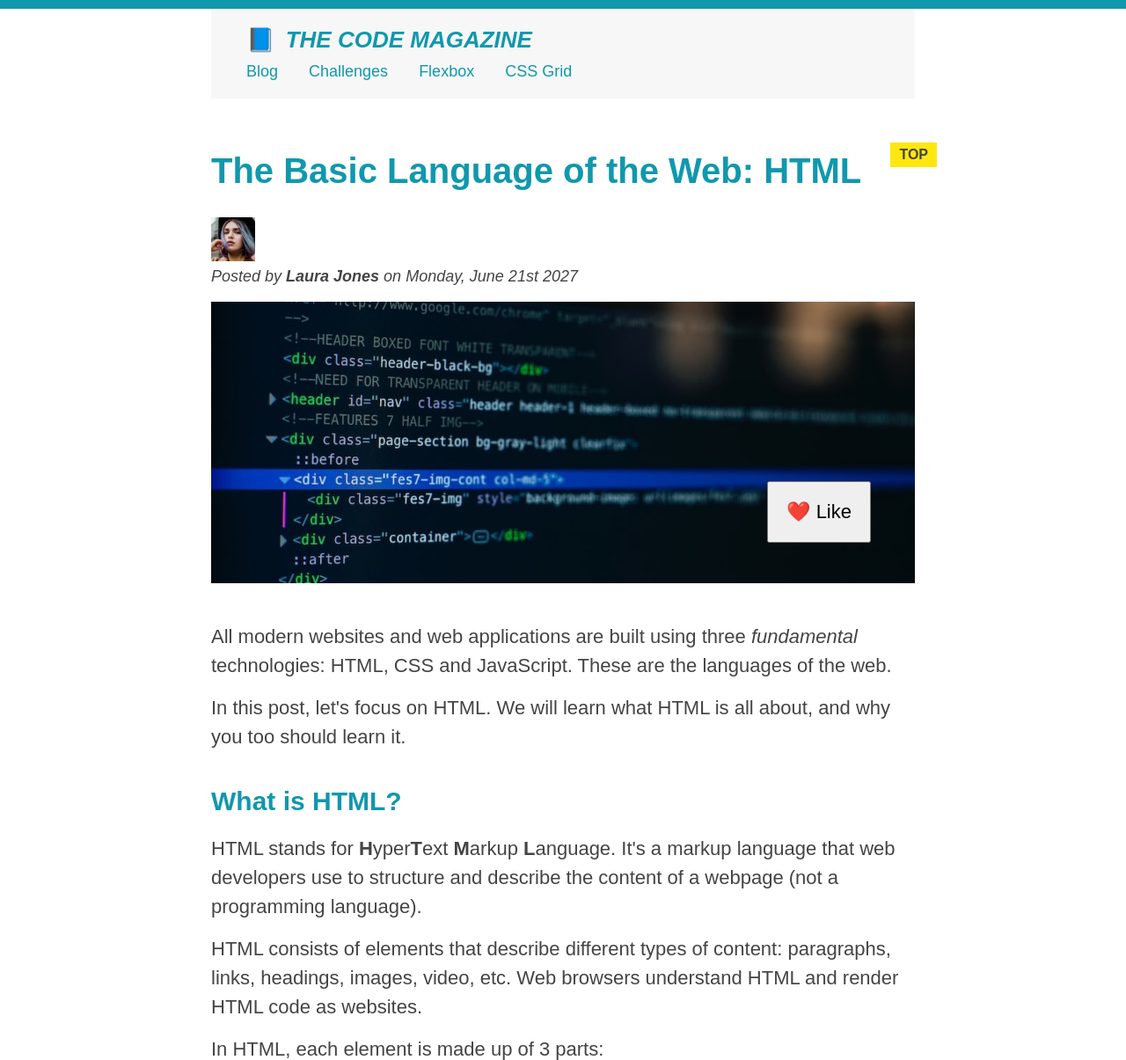
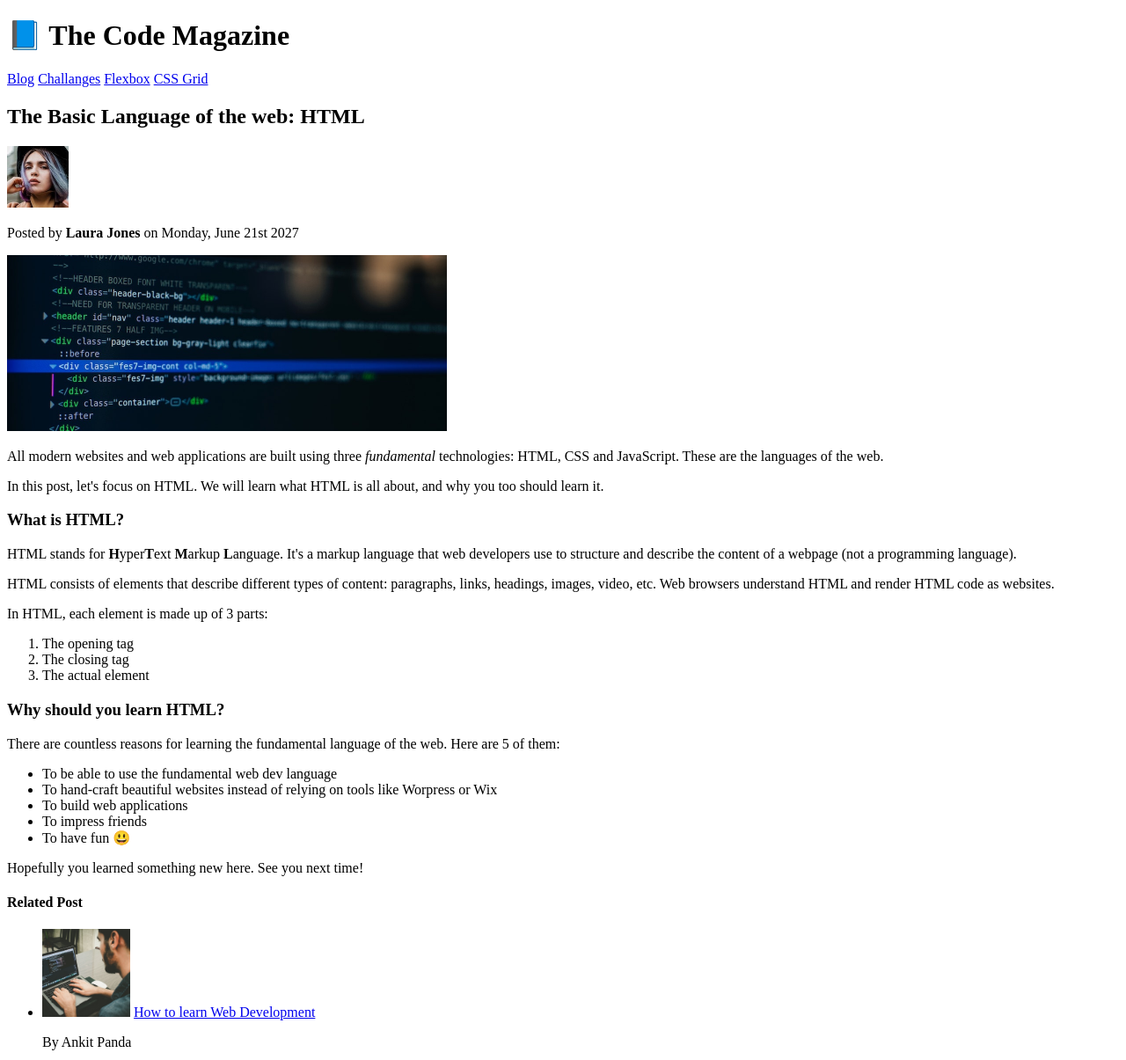
Before and after one commit to ankit12332/CSS-Fundamentals, a plain HTML site: page index.html in a window 1280 px wide. Shown: the top 1205 px of the page at 88% size. Drawn offline with Linux system fonts and the light colour scheme.

Commit message:
removed unwanted branch

```diff
--- a/index.html
+++ b/index.html
@@ -1,166 +1,83 @@
 <!DOCTYPE html>
 <html lang="en">
 <head>
-    <meta charset="UTF-8" />
-    <link href="style.css" rel="stylesheet" />
+    <meta charset="UTF-8">
+    <meta http-equiv="X-UA-Compatible" content="IE=edge">
+    <meta name="viewport" content="width=device-width, initial-scale=1.0">
+    <title>The Basic Language of the web: HTML</title>
+</head>
+<body>
+    <!-- <h1>The Basic Language of the web: HTML</h1>
+    <h2>The Basic Language of the web: HTML</h2>
+    <h3>The Basic Language of the web: HTML</h3>
+    <h4>The Basic Language of the web: HTML</h4>
+    <h5>The Basic Language of the web: HTML</h5>
+    <h6>The Basic Language of the web: HTML</h6> -->
 
-    <title>The Basic Language of the Web: HTML</title>
-  </head>
-
-  <body>
-    <!--
-    <h1>The Basic Language of the Web: HTML</h1>
-    <h2>The Basic Language of the Web: HTML</h2>
-    <h3>The Basic Language of the Web: HTML</h3>
-    <h4>The Basic Language of the Web: HTML</h4>
-    <h5>The Basic Language of the Web: HTML</h5>
-    <h6>The Basic Language of the Web: HTML</h6>
-    -->
-
-    <div class="container">
-      <header class="main-header">
+    <header>
         <h1>📘 The Code Magazine</h1>
-
         <nav>
-          <!-- <strong>This is the navigation</strong> -->
             <a href="blog.html">Blog</a>
-          <a href="#">Challenges</a>
+            <a href="#">Challanges</a>
             <a href="#">Flexbox</a>
             <a href="#">CSS Grid</a>
         </nav>
     </header>
 
     <article>
-        <header class="post-header">
-          <h2>The Basic Language of the Web: HTML</h2>
+        <h2>The Basic Language of the web: HTML</h2>
+        <img src="img/laura-jones.jpg" alt="" width="70px" height="70px">
+        <p>Posted by <strong>Laura Jones</strong> on Monday, June 21st 2027</p>
+        <img src="img/post-img.jpg" alt="HTML Code on a screen" width="500px" height="200px">
 
-          <img
-            src="img/laura-jones.jpg"
-            alt="Headshot of Laura Jones"
-            height="50"
-            width="50"
-          />
-
-          <p id="author">
-            Posted by <strong>Laura Jones</strong> on Monday, June 21st 2027
-          </p>
-
-          <img
-            src="img/post-img.jpg"
-            alt="HTML code on a screen"
-            width="500"
-            height="200"
-            class="post-img"
-          />
-          <button>❤️ Like</button>
-        </header>
-
-        <p>
-          All modern websites and web applications are built using three
-          <em>fundamental</em>
-          technologies: HTML, CSS and JavaScript. These are the languages of the
-          web.
-        </p>
-
-        <p>
-          In this post, let's focus on HTML. We will learn what HTML is all
-          about, and why you too should learn it.
-        </p>
-
+        <p>All modern websites and web applications are built using three <i>fundamental</i> technologies: <b></b>HTML, CSS and JavaScript. These are the languages of the web.</p>
+        <p>In this post, let's focus on HTML. We will learn what HTML is all about, and why you too should learn it.</p>
         <h3>What is HTML?</h3>
-        <p>
-          HTML stands for <strong>H</strong>yper<strong>T</strong>ext
-          <strong>M</strong>arkup <strong>L</strong>anguage. It's a markup
-          language that web developers use to structure and describe the content
-          of a webpage (not a programming language).
-        </p>
-        <p>
-          HTML consists of elements that describe different types of content:
-          paragraphs, links, headings, images, video, etc. Web browsers
-          understand HTML and render HTML code as websites.
-        </p>
+        <p>HTML stands for <b>H</b>yper<b>T</b>ext <b>M</b>arkup <b>L</b>anguage. It's a markup language that web developers use to structure and describe the content of a webpage (not a programming language).</p>
+        <p>HTML consists of elements that describe different types of content: paragraphs, links, headings, images, video, etc. Web browsers understand HTML and render HTML code as websites.</p>
         <p>In HTML, each element is made up of 3 parts:</p>
 
         <ol>
-          <li class="first-li">The opening tag</li>
+            <li>The opening tag</li>
             <li>The closing tag</li>
             <li>The actual element</li>
         </ol>
 
-        <p>
-          You can learn more at
-          <a
-            href="https://developer.mozilla.org/en-US/docs/Web/HTML"
-            target="_blank"
-            >MDN Web Docs</a
-          >.
-        </p>
-
         <h3>Why should you learn HTML?</h3>
-
-        <p>
-          There are countless reasons for learning the fundamental language of
-          the web. Here are 5 of them:
-        </p>
-
+        <p>There are countless reasons for learning the fundamental language of the web. Here are 5 of them:</p>
         <ul>
-          <li class="first-li">
-            To be able to use the fundamental web dev language
-          </li>
-          <li>
-            To hand-craft beautiful websites instead of relying on tools like
-            Worpress or Wix
-          </li>
+            <li>To be able to use the fundamental web dev language</li>
+            <li>To hand-craft beautiful websites instead of relying on tools like Worpress or Wix</li>
             <li>To build web applications</li>
             <li>To impress friends</li>
             <li>To have fun 😃</li>
         </ul>
-
         <p>Hopefully you learned something new here. See you next time!</p>
     </article>
 
     <aside>
-        <h4>Related posts</h4>
-
-        <ul class="related">
+        <h4>Related Post</h4>
+        <ul>
             <li>
-            <img
-              src="img/related-1.jpg"
-              alt="Person programming"
-              width="75"
-              height="75"
-            />
-            <a href="#">How to Learn Web Development</a>
-            <p class="related-author">By Jonas Schmedtmann</p>
+                <img src="img/related-1.jpg" alt="Person Programming" width="100px" height="100px">
+                <a href="#">How to learn Web Development</a>
+                <p>By Ankit Panda</p>
             </li>
             <li>
-            <img
-              src="img/related-2.jpg"
-              alt="Lightning"
-              width="75"
-              height="75"
-            />
-            <a href="#">The Unknown Powers of CSS</a>
-            <p class="related-author">By Jim Dillon</p>
+                <img src="img/related-2.jpg" alt="Person Programming" width="100px" height="100px">
+                <a href="#">The unknown power of CSS</a>
+                <p>By Amlan Agasti</p>
             </li>
             <li>
-            <img
-              src="img/related-3.jpg"
-              alt="JavaScript code on a screen"
-              width="75"
-              height="75"
-            />
-            <a href="#">Why JavaScript is Awesome</a>
-            <p class="related-author">By Matilda</p>
+                <img src="img/related-3.jpg" alt="Person Programming" width="100px" height="100px">
+                <a href="#">Why JavaScript is awesome</a>
+                <p>By Ananya Mahapatra</p>
             </li>
         </ul>
     </aside>
 
     <footer>
-        <p id="copyright" class="copyright text">
-          Copyright &copy; 2027 by The Code Magazine.
-        </p>
+        <p><b>Copyright &copy; 2027 by the Code Magazin</b></p>
     </footer>
-    </div>
 </body>
 </html>
--- a/style.css
+++ /dev/null
@@ -1,267 +0,0 @@
-* {
-    /* border-top: 10px solid #1098ad; */
-    margin: 0;
-    padding: 0;
-  }
-
-  /* PAGE SECTIONS */
-  body {
-    color: #444;
-    font-family: sans-serif;
-
-    border-top: 10px solid #1098ad;
-    position: relative;
-  }
-
-  .container {
-    width: 800px;
-    /* margin-left: auto;
-    margin-right: auto; */
-    margin: 0 auto;
-  }
-
-  .main-header {
-    background-color: #f7f7f7;
-    /* padding: 20px;
-    padding-left: 40px;
-    padding-right: 40px; */
-    padding: 20px 40px;
-    margin-bottom: 60px;
-    /* height: 80px; */
-  }
-
-  nav {
-    font-size: 18px;
-    /* text-align: center; */
-  }
-
-  article {
-    margin-bottom: 60px;
-  }
-
-  .post-header {
-    margin-bottom: 40px;
-    position: relative;
-  }
-
-  aside {
-    background-color: #f7f7f7;
-    border-top: 5px solid #1098ad;
-    border-bottom: 5px solid #1098ad;
-    /* padding-top: 50px;
-    padding-bottom: 50px; */
-    padding: 50px 0;
-    width: 500px;
-  }
-
-  /* SMALLER ELEMENTS */
-  h1,
-  h2,
-  h3 {
-    color: #1098ad;
-  }
-
-  h1 {
-    font-size: 26px;
-    text-transform: uppercase;
-    font-style: italic;
-  }
-
-  h2 {
-    font-size: 40px;
-    margin-bottom: 30px;
-  }
-
-  h3 {
-    font-size: 30px;
-    margin-bottom: 20px;
-    margin-top: 40px;
-  }
-
-  h4 {
-    font-size: 20px;
-    text-transform: uppercase;
-    text-align: center;
-  }
-
-  p {
-    font-size: 22px;
-    line-height: 1.5;
-    margin-bottom: 15px;
-  }
-
-  ul,
-  ol {
-    margin-left: 50px;
-    margin-bottom: 20px;
-  }
-
-  li {
-    font-size: 20px;
-    margin-bottom: 10px;
-    /* display: inline; */
-  }
-
-  li:last-child {
-    margin-bottom: 0;
-  }
-
-  /* footer p {
-    font-size: 16px;
-  } */
-
-  /* article header p {
-    font-style: italic;
-  } */
-
-  #author {
-    font-style: italic;
-    font-size: 18px;
-  }
-
-  #copyright {
-    font-size: 16px;
-  }
-
-  .related-author {
-    font-size: 18px;
-    font-weight: bold;
-  }
-
-  /* ul {
-    list-style: none;
-  } */
-
-  .related {
-    list-style: none;
-  }
-
-  body {
-    /* background-color: orangered; */
-  }
-
-  /* .first-li {
-    font-weight: bold;
-  } */
-
-  li:first-child {
-    font-weight: bold;
-  }
-
-  li:last-child {
-    font-style: italic;
-  }
-
-  li:nth-child(even) {
-    /* color: red; */
-  }
-
-  /* Misconception: this won't work! */
-  article p:first-child {
-    color: red;
-  }
-
-  /* Styling links */
-  a:link {
-    color: #1098ad;
-    text-decoration: none;
-  }
-
-  a:visited {
-    /* color: #777; */
-    color: #1098ad;
-  }
-
-  a:hover {
-    color: orangered;
-    font-weight: bold;
-    text-decoration: underline orangered;
-  }
-
-  a:active {
-    background-color: black;
-    font-style: italic;
-  }
-  /* LVHA */
-
-  .post-img {
-    width: 100%;
-    height: auto;
-  }
-
-  nav a:link {
-    /* background-color: orangered;
-    margin: 20px;
-    padding: 20px;
-
-    display: block; */
-
-    margin-right: 30px;
-    margin-top: 10px;
-    display: inline-block;
-  }
-
-  nav a:link:last-child {
-    margin-right: 0;
-  }
-
-  button {
-    font-size: 22px;
-    padding: 20px;
-    cursor: pointer;
-
-    position: absolute;
-    /* top: 50px;
-    left: 50px; */
-    bottom: 50px;
-    right: 50px;
-  }
-
-  h1::first-letter {
-    font-style: normal;
-    margin-right: 5px;
-  }
-
-  h3 + p::first-line {
-    /* color: red; */
-  }
-
-  h2 {
-    /* background-color: orange; */
-    position: relative;
-  }
-
-  h2::before {
-    content: "TOP";
-    background-color: #ffe70e;
-    color: #444;
-    font-size: 16px;
-    font-weight: bold;
-    display: inline-block;
-    padding: 5px 10px;
-    position: absolute;
-    top: -10px;
-    right: -25px;
-  }
-
-  /* Resolving conflicts */
-  /* #copyright {
-    color: red;
-  }
-
-  .copyright {
-    color: blue;
-  }
-
-  .text {
-    color: yellow;
-  }
-
-  footer p {
-    color: green !important;
-  } */
-
-  /* nav a:link,
-  nav p {
-    font-size: 18px;
-  } */
```
Lines whose indentation alone changed are shown as unchanged.
